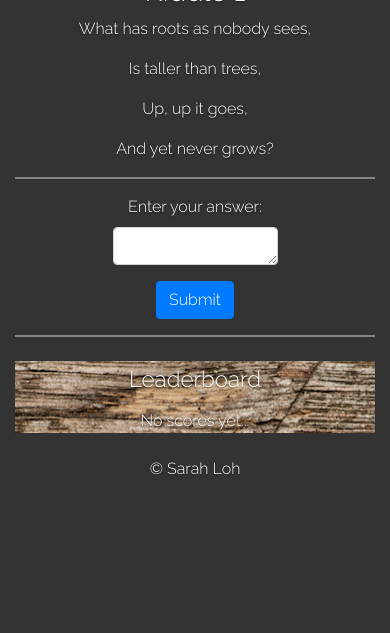
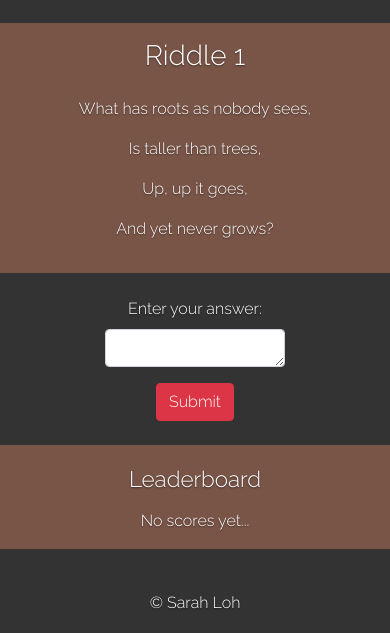
Before and after one commit to Code-Institute-Submissions/p3-riddle-game, a Flask app: page /game/oin/1 in a window 390 px wide. Shown: the part 351-984 px from the top of the page. Before the commit the page ends 826 px from the top, so only its background shows below. Run offline with Flask 2, Linux system fonts and the light colour scheme; a map, chart or similar area stays blank; some libraries are stand-ins or nearby versions.

Commit message:
Work on mobile style and spacing

```diff
--- a/static/css/styles.css
+++ b/static/css/styles.css
@@ -22,11 +22,45 @@ hr {
     border: 1px solid rgba(255, 255, 255, 0.4);
 }
 
-header a:hover {
+a:hover {
     text-decoration: none;
 }
 
+/*------------------------ main */
+
+.main {
+    min-height: 80%;
+}
+
+/*------------------------ footer */
+
+.footer {
+    position: relative;
+    bottom: 0;
+    width: 100%;
+    height: 60px;
+    line-height: 60px;
+}
+
+.footer p {
+    margin-bottom: 0;
+}
+
+/*------------------------ background colors */
+
+.bg-brown {
+    background-color: #795548;
+}
+
+.bg-black {
+    background-color: black;
+}
+
 /*------------------------ player icons */
+
+.icon {
+    border: 5px double #fafafa;
+}
 
 .icon span {
     display: inline-block;
@@ -44,11 +78,16 @@ header a:hover {
 /*------------------------ leaderboard */
 
 .leaderboard {
-    background-image: url('../images/leaderboard-bg.jpg')
+    padding-top: 1rem;
+    padding-bottom: 1rem;
 }
 
 .leaderboard .row {
     margin: 1rem;
+}
+
+.leaderboard .small {
+    font-weight: 600;
 }
 
 .leaderboard p {
@@ -113,6 +152,10 @@ header a:hover {
     height: 150px;
 }
 
+.game-page .incorrect-msg {
+    margin-bottom: 0;
+}
+
 /*------------------------ end page */
 
 .end-page .player-icon {
--- a/templates/base.html
+++ b/templates/base.html
@@ -23,20 +23,20 @@
 
 <body class="text-center">
 
-  <div class="container">
-    <header class="header mt-3 mb-4">
+  <div class="container-fluid px-0">
+    <header class="header bg-black py-3">
       <h1 class="cursive-font">The Hobbit</h1>
       <h2>Riddle Game</h2>
     </header>
 
-    <main role="main">
+    <main class="main py-4" role="main">
 
       {% block content %}
       {% endblock %}
 
     </main>
 
-    <footer>
+    <footer class="footer">
       <div class="inner">
         <p>&copy; Sarah Loh</p>
       </div>
--- a/templates/game.html
+++ b/templates/game.html
@@ -3,7 +3,7 @@
 
 <div class="game-page">
 
-    <section class="container player">
+    <section class="container player pb-4">
         <div class="row">
             <div class="col-12 player-name text-center">
                 <h3 class="cursive-font">{{ player[0].name }}</h3>
@@ -14,8 +14,8 @@
         </div>
     </section><!-- /.player -->
 
-    <section class="container riddle">
-        <h3>Riddle {{ riddle_number }}</h3>
+    <section class="container riddle bg-brown py-3">
+        <h3 class="pb-3">Riddle {{ riddle_number }}</h3>
 
         {% set lines = riddle.question.split('\n') %}
         {% for line in lines %}
@@ -23,23 +23,19 @@
         {% endfor %}
     </section><!-- /.riddle -->
 
-    <hr>
-
-    <section class="container answer">
+    <section class="container answer py-4">
         <form method="POST" class="w-50 mx-auto">
             <div class="form-group">
                 <label for="answer">Enter your answer:</label>
                 <textarea class="form-control" name="answer" id="answer" rows="1"></textarea>
             </div>
-            <button type="submit" class="btn btn-primary">Submit</button>
+            <button type="submit" class="btn btn-danger">Submit</button>
         </form>
 
-        <p>{{ incorrect_msg }}</p>
+        <p class="incorrect-msg">{{ incorrect_msg }}</p>
     </section><!-- /.answer -->
 
-    <hr>
-
-    <section class="container leaderboard my-4">
+    <section class="container leaderboard bg-brown">
 
         <h3 class="cover-heading">
             <small>Leaderboard</small>
--- a/templates/index.html
+++ b/templates/index.html
@@ -30,7 +30,7 @@
 
     </section><!--/.select-player-->
 
-    <section class="container leaderboard my-4">
+    <section class="container leaderboard bg-brown my-4">
 
         <h3 class="cover-heading">
             <small>Leaderboard</small>
--- a/templates/player.html
+++ b/templates/player.html
@@ -3,7 +3,7 @@
 
 <div class="player-page">
 
-    <section class="container player">
+    <section class="container player pb-3">
 
         <div class="row">
 
@@ -13,7 +13,7 @@
             <div class="col-12 text-center">
                 <div class="rounded icon player-icon" style="background-image:url('{{ player[0].image_source }}')"></div>
             </div>
-            <div class="col-12">
+            <div class="col-12 my-2">
                 <button class="btn btn-md btn-danger my-4 continue-game">
                     <a href="/game/{{ player[0].url }}/{{ player[0].score|int + 1 }}">Continue Game</a>
                 </button>
@@ -26,7 +26,7 @@
 
     </section><!--/.player-->
 
-    <section class="container leaderboard my-4">
+    <section class="container leaderboard bg-brown my-4">
 
         <h3 class="cover-heading">
             <small>Leaderboard</small>
```
Also changed, not shown: static/images/leaderboard-bg.jpg (deleted).
